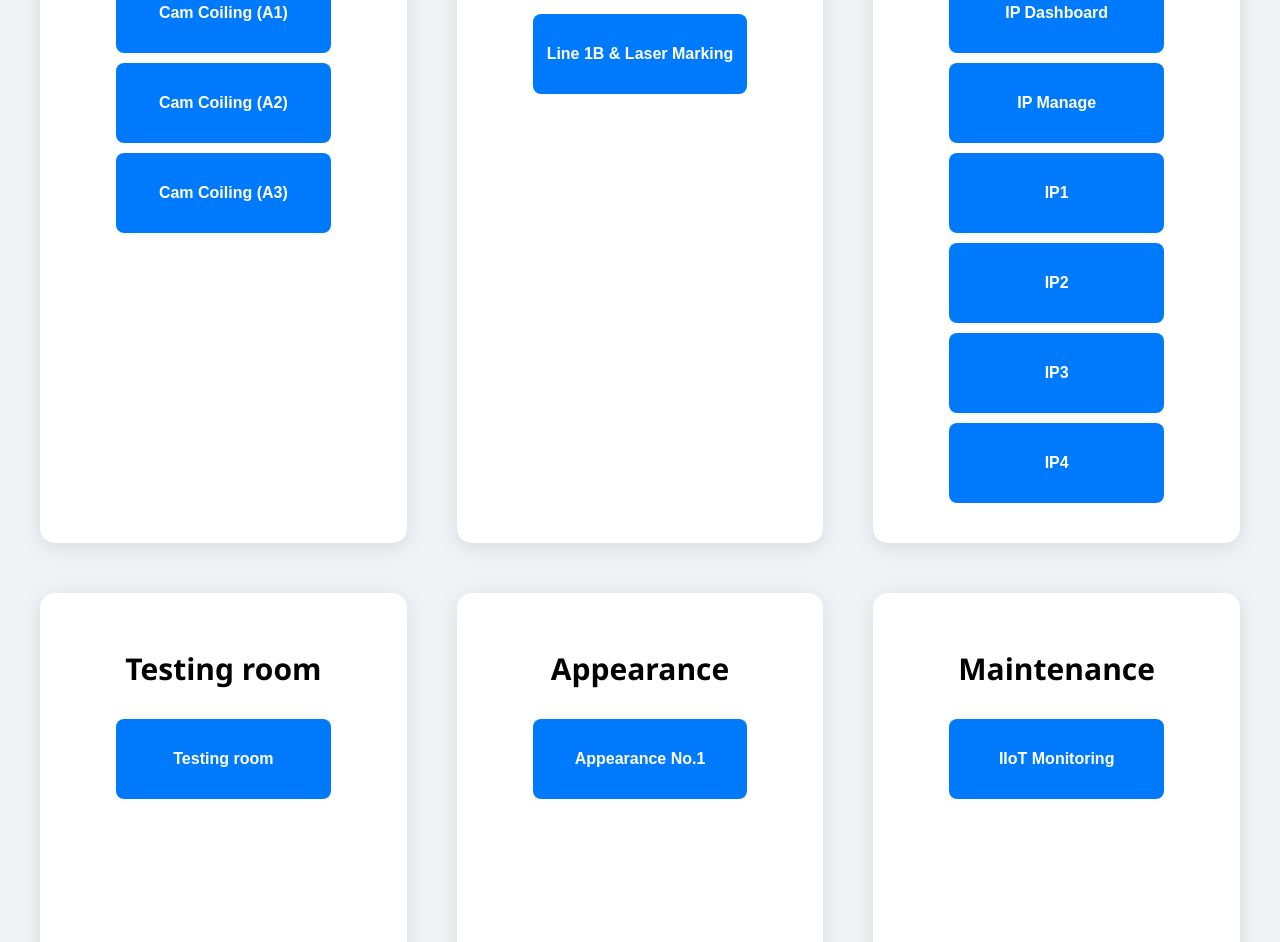
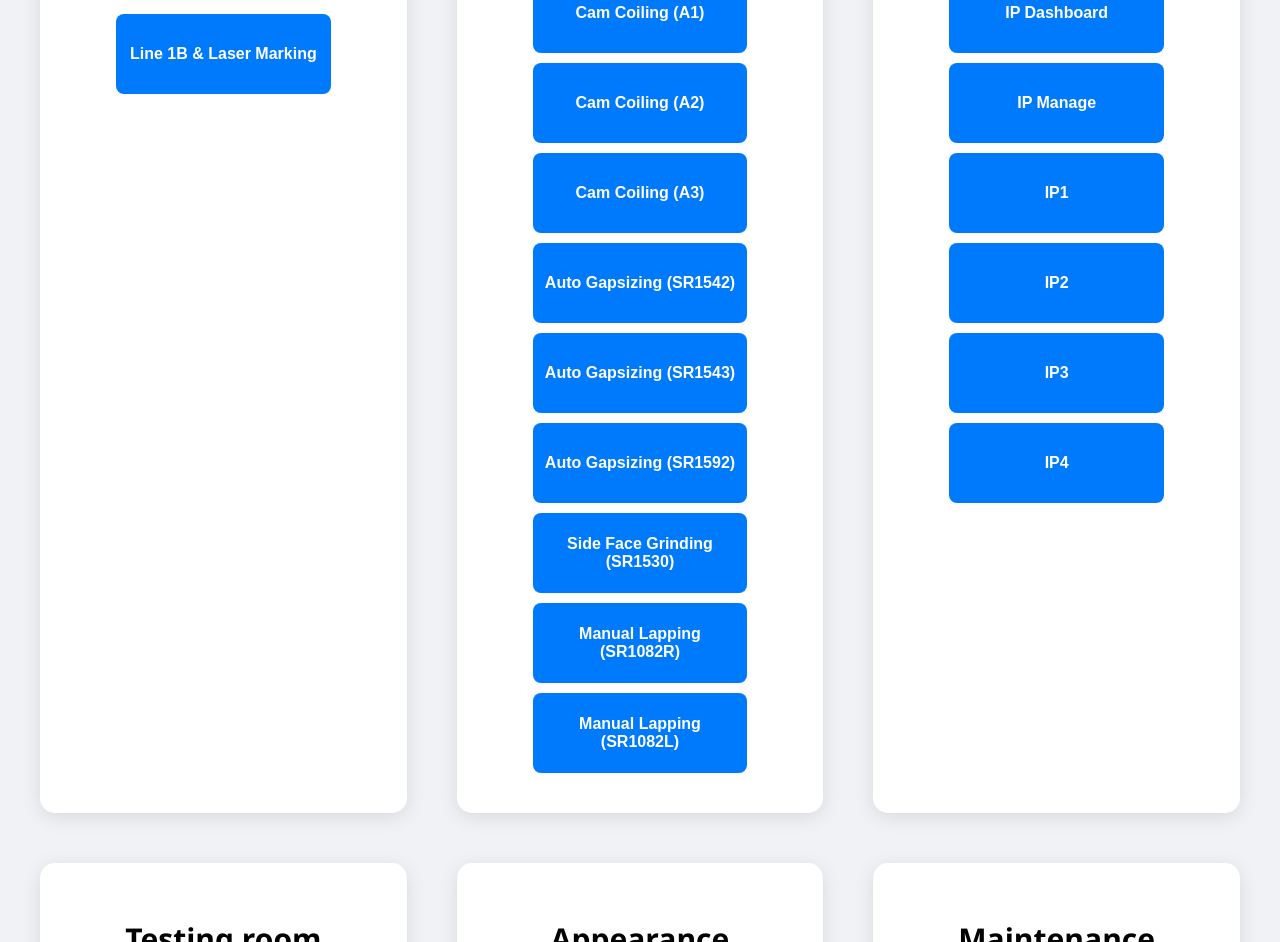
Before and after one commit to IT-SRI/OEE, a plain HTML site: page index.html in a window 1280 px wide. Shown: the part 256-1198 px from the top of the page. Drawn offline with Linux system fonts and the light colour scheme.

Commit message:
Update index.html

```diff
--- a/index.html
+++ b/index.html
@@ -96,20 +96,28 @@
   <div class="container">
     <!-- แถวที่ 1 -->
     <div class="card">
-      <h2>Cam Coiling</h2>
-      <div>
-        <button class="btn" onclick="goTo('http://192.168.0.64:1880/ui')">Cam Coiling (A1)</button>
-        <button class="btn" onclick="goTo('http://192.168.0.64:1881/ui')">Cam Coiling (A2)</button>
-        <button class="btn" onclick="goTo('http://192.168.0.64:1882/ui')">Cam Coiling (A3)</button>
-      </div>
-    </div>
-
-    <div class="card">
       <h2>Line 1B & Laser Marking</h2>
       <div>
         <button class="btn" onclick="goTo('http://192.168.0.63:8088/data/perspective/client/SRI-IOT')">Line 1B & Laser Marking</button>
       </div>
     </div>
+
+    <div class="card">
+      <h2>MEGA Line</h2>
+      <div>
+        <button class="btn" onclick="goTo('http://192.168.0.64:1880/ui')">Cam Coiling (A1)</button>
+        <button class="btn" onclick="goTo('http://192.168.0.64:1881/ui')">Cam Coiling (A2)</button>
+        <button class="btn" onclick="goTo('http://192.168.0.64:1882/ui')">Cam Coiling (A3)</button>
+        <button class="btn" onclick="goTo">Auto Gapsizing (SR1542)</button>
+        <button class="btn" onclick="goTo">Auto Gapsizing (SR1543)</button>
+        <button class="btn" onclick="goTo">Auto Gapsizing (SR1592)</button>
+        <button class="btn" onclick="goTo">Side Face Grinding (SR1530)</button>
+        <button class="btn" onclick="goTo">Manual Lapping (SR1082R)</button>
+        <button class="btn" onclick="goTo">Manual Lapping  (SR1082L)</button>
+      </div>
+    </div>
+
+
 
     <div class="card">
       <h2>IP FURNACE</h2>
```
